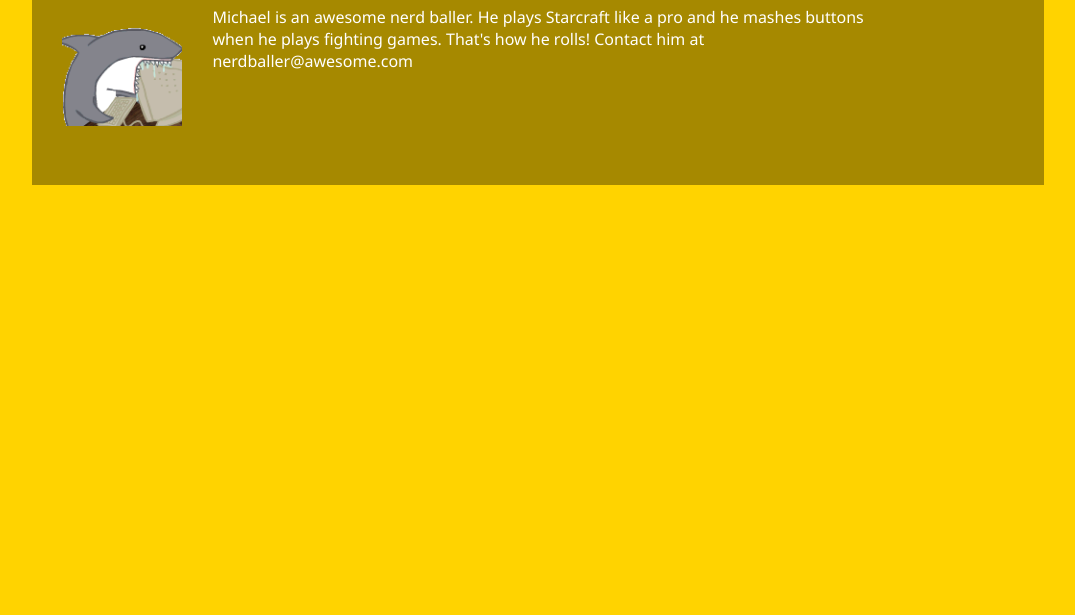
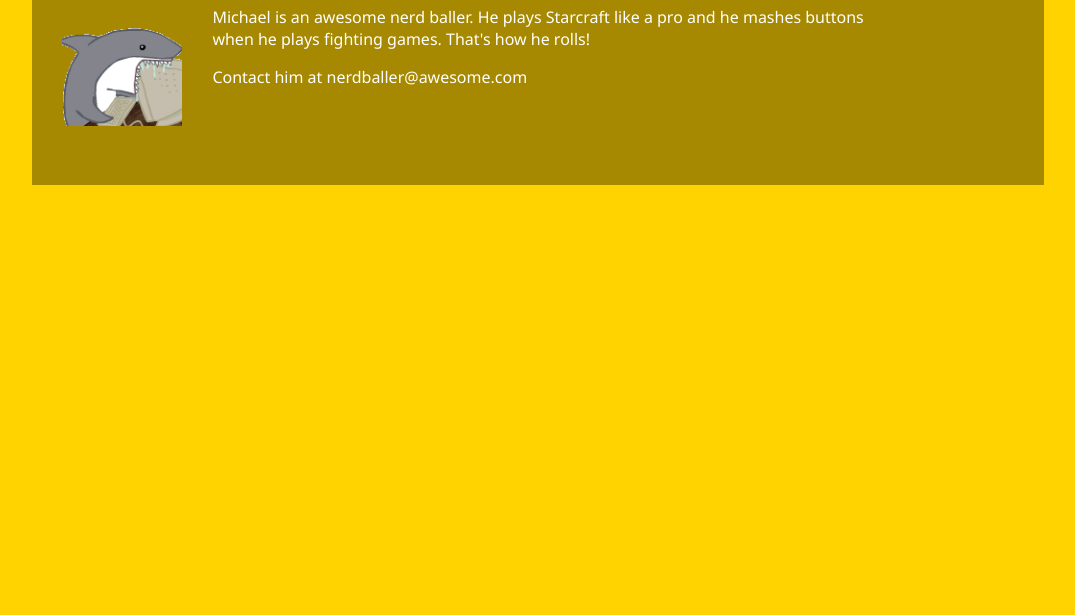
Before and after one commit to medhatelmasry/eden, a plain HTML site: page MichaelKwan.html in a window 1280 px wide. Shown: the part 185-800 px from the top of the page, without its empty margins (102-1177 px from the left). Drawn offline with Linux system fonts and the light colour scheme.

Commit message:
Changed webpage

```diff
--- a/MichaelKwan.html
+++ b/MichaelKwan.html
@@ -15,8 +15,8 @@
         <img class="person" src="images/MichaelKwan.gif" alt="Michael Kwan" />
         <div id="bio">
             <p>Michael is an awesome nerd baller.  He plays Starcraft like a pro and
-			he mashes buttons when he plays fighting games.  That's how he rolls!
-			Contact him at nerdballer@awesome.com</p>
+			he mashes buttons when he plays fighting games.  That's how he rolls!</p>
+			<p>Contact him at nerdballer@awesome.com</p>
         </div>
     </div>
     </body>
```
